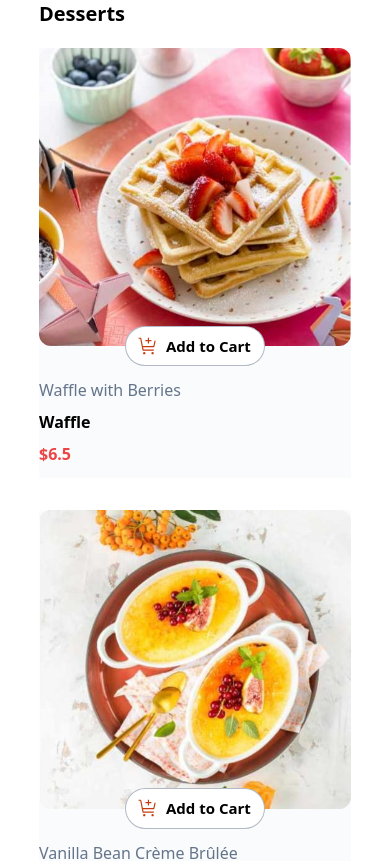
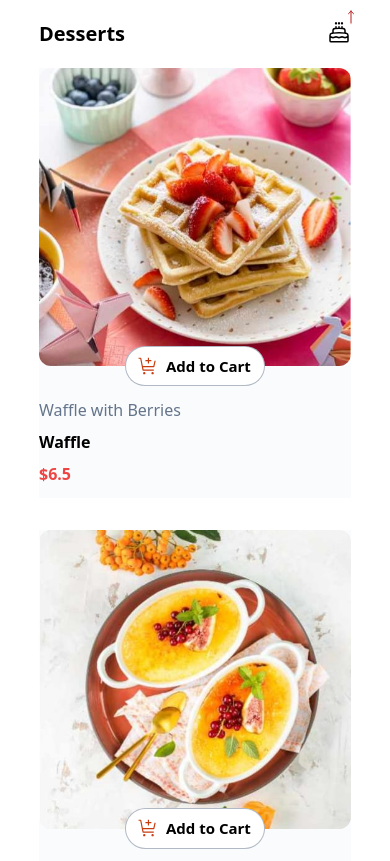
Before and after one commit to Selva-kumar-K/food_order_app_ui, a React (Vite) app: page / in a window 390 px wide. Shown: the top 861 px of the page. Built offline with nearby package versions, Linux system fonts and the light colour scheme.

Commit message:
resolved errors

```diff
--- a/src/App.tsx
+++ b/src/App.tsx
@@ -2,7 +2,7 @@
 
 export default function App() {
   return (
-    <div className="w-[80%] mx-auto">
+    <div className="w-[80%] mx-auto mt-5">
       <CardSection/>
     </div>
   )
--- a/src/components/CardSection.tsx
+++ b/src/components/CardSection.tsx
@@ -1,45 +1,100 @@
-import {useEffect, useState } from "react";
+import { useEffect, useState } from "react";
 import { food_items } from "../libs/data";
 import Cart from "./Cart";
 import ProductCard from "./ProductCard";
 import ConfirmCard from "./ConfirmCard";
 
 export default function CardSection() {
-    const [items, setItems] = useState(food_items)
+  const [items, setItems] = useState(food_items);
 
-    const [state, setState] = useState(false)
-    console.log(items)
+  const [state, setState] = useState(false);
+  const [menu, showMenu] = useState(false);
+  // const [notify, setNotify] = useState(false)
 
-    let sumOfTotal = 0
-    items.map(product => {
-      sumOfTotal += product.countNumber * product.price
+
+
+
+
+  let sumOfTotal = 0;
+  items.map((product) => {
+    sumOfTotal += product.countNumber * product.price;
     // return sumOfTotal
-    })
-    console.log(sumOfTotal)
+  });
+
 
   useEffect(() => {
-      if(state === false){
-        setItems(food_items)
+    if (state === false) {
+      setItems(food_items);
     }
-    },[state])
+  }, [state]);
 
+  console.log(items)
+  // console.log(notify)
 
   return (
-    <div className={`${state ? "bg-slate-300/50" : ""}`}>
+    <div className={`${state ? "bg-slate-300/20" : ""}`}>
+      <div className="flex justify-between">
         <h2 className="text-xl md:text-2xl lg:text-3xl font-semibold mb-5">
           Desserts
         </h2>
+        <div className="relative md:hidden">
+          <svg
+            onClick={() => showMenu((prev) => !prev)}
+            xmlns="http://www.w3.org/2000/svg"
+            fill="none"
+            viewBox="0 0 24 24"
+            strokeWidth="1.5"
+            stroke="currentColor"
+            className="size-6"
+          >
+            <path
+              strokeLinecap="round"
+              strokeLinejoin="round"
+              d="M12 8.25v-1.5m0 1.5c-1.355 0-2.697.056-4.024.166C6.845 8.51 6 9.473 6 10.608v2.513m6-4.871c1.355 0 2.697.056 4.024.166C17.155 8.51 18 9.473 18 10.608v2.513M15 8.25v-1.5m-6 1.5v-1.5m12 9.75-1.5.75a3.354 3.354 0 0 1-3 0 3.354 3.354 0 0 0-3 0 3.354 3.354 0 0 1-3 0 3.354 3.354 0 0 0-3 0 3.354 3.354 0 0 1-3 0L3 16.5m15-3.379a48.474 48.474 0 0 0-6-.371c-2.032 0-4.034.126-6 .371m12 0c.39.049.777.102 1.163.16 1.07.16 1.837 1.094 1.837 2.175v5.169c0 .621-.504 1.125-1.125 1.125H4.125A1.125 1.125 0 0 1 3 20.625v-5.17c0-1.08.768-2.014 1.837-2.174A47.78 47.78 0 0 1 6 13.12M12.265 3.11a.375.375 0 1 1-.53 0L12 2.845l.265.265Zm-3 0a.375.375 0 1 1-.53 0L9 2.845l.265.265Zm6 0a.375.375 0 1 1-.53 0L15 2.845l.265.265Z"
+            />
+          </svg>
+          <svg
+            xmlns="http://www.w3.org/2000/svg"
+            fill="none"
+            viewBox="0 0 24 24"
+            strokeWidth="1.5"
+            stroke="currentColor"
+            className="size-4 absolute -top-2 left-4 animate-bounce text-red-700"
+          >
+            <path
+              strokeLinecap="round"
+              strokeLinejoin="round"
+              d="M8.25 6.75 12 3m0 0 3.75 3.75M12 3v18"
+            />
+          </svg>
+        </div>
+      </div>
+      {menu && (
+        <Cart
+          products={items}
+          changeCart={setItems}
+          setState={setState}
+          menu={menu}
+        />
+      )}
 
-      <div className="relative flex flex-col space-y-5 md:flex-row space-x-10">
+      <div className="relative">
+        <div
+          className={`flex flex-col space-y-5 md:flex-row space-x-10 ${
+            state ? "!pointer-events-none disabled:pointer-events-none" : ""
+          }`}
+        >
           <div className="md:w-2/3 grid gap-8 md:grid-cols-2 xl:grid-cols-3 md:gap-8">
-          {items.map((product,index) => (
-            <ProductCard key={index} products={product} setItems={setItems}/>
+            {items.map((product, index) => (
+              <ProductCard key={index} products={product} setItems={setItems} />
             ))}
           </div>
-        <Cart products={items} changeCart={setItems} setState={setState}/>
+          <Cart products={items} changeCart={setItems} setState={setState} />
+        </div>
 
-        {state && <ConfirmCard items={items} total={sumOfTotal} setState={setState}/> }
-
+        {state && (
+          <ConfirmCard items={items} total={sumOfTotal} setState={setState} />
+        )}
       </div>
     </div>
   );
--- a/src/components/Cart.tsx
+++ b/src/components/Cart.tsx
@@ -34,9 +34,10 @@
     >
   >;
   setState: React.Dispatch<React.SetStateAction<boolean>>
+  menu? : boolean
 }
 
-export default function Cart({ products, changeCart, setState }: Product) {
+export default function Cart({ products, changeCart, setState , menu}: Product) {
   const [cart, setCart] = useState<Items[]>(products);
 
   let sumOfTotal = 0
@@ -77,11 +78,11 @@
   // console.log(cart);
   return (
     <>
-      <div className="">
+      <div className={`${menu ? "block" : "hidden"} md:block`}>
         {cart.filter((product) => {
           return product.countNumber === 0;
         }).length === 9 ? (
-          <div className="">
+          <div className="mb-6">
             <div className="">
               <h1 className="text-2xl text-[#c52e2e] font-semibold">
                 Your Cart (0)
@@ -140,7 +141,7 @@
               <p className="font-semibold text-xl">${sumOfTotal}</p>
             </div>
 
-            <div className="flex flex-col mt-6">
+            <div className="flex flex-col mt-6 mb-5">
               <button className="bg-red-700/90 text-white rounded-full py-2 hover:bg-red-600" onClick={() => setState(true)}>Confirm Order</button>
             </div>
           </>
--- a/src/components/ConfirmCard.tsx
+++ b/src/components/ConfirmCard.tsx
@@ -1,4 +1,3 @@
-
 interface Items {
   image: {
     thumbnail: string;
@@ -16,11 +15,11 @@
 type Products = {
   items: Items[];
   total: number;
-  setState: React.Dispatch<React.SetStateAction<boolean>>
+  setState: React.Dispatch<React.SetStateAction<boolean>>;
 };
 export default function ConfirmCard({ items, total, setState }: Products) {
   return (
-    <div className="absolute w-full p-2 -left-10 right-0 mx-auto md:w-[40%] xl:w-[30%] bg-white md:left-[30%] md:top-[10%] md:lg:top-[5%] md:right-0 md:mx-auto rounded-lg">
+    <div className="absolute w-[90%] left-0 right-0 top-20 h-fit mx-auto md:w-[40%] xl:w-[30%] bg-white rounded-lg">
       <div className="p-5">
         <svg
           xmlns="http://www.w3.org/2000/svg"
@@ -37,17 +36,22 @@
           />
         </svg>
         <h1 className="font-semibold text-2xl">Order Confirmed</h1>
-        <p className="text-slate-400 mt-2 text-sm">We hope you enjoy your food</p>
+        <p className="text-slate-400 mt-2 text-sm">
+          We hope you enjoy your food 😋
+        </p>
         <div className="mt-4">
           {items.map((product) => {
             if (product.countNumber >= 1) {
               return (
-                <div className="mb-4">
+                <div className="mb-4 flex items-center space-x-4">
+                  <img src={product.image.thumbnail} className="w-16"/>
+                  <div className="">
                     <p className="text-[15px] font-semibold">{product.name}</p>
                     <span className="text-red-500 font-semibold">
                       {product.countNumber}x{" "}
                       <span className="text-slate-600">@{product.price}</span>
                     </span>
+                  </div>
                 </div>
               );
             }
@@ -58,7 +62,12 @@
           </div>
 
           <div className="flex flex-col mt-4">
-              <button className="bg-red-700/90 text-white rounded-full py-2 hover:bg-red-600" onClick={() => setState(prev => !prev)}>Start New Order</button>
+            <button
+              className="bg-red-700/90 text-white rounded-full py-2 hover:bg-red-600"
+              onClick={() => setState((prev) => !prev)}
+            >
+              Start New Order
+            </button>
           </div>
         </div>
       </div>
--- a/src/components/ProductCard.tsx
+++ b/src/components/ProductCard.tsx
@@ -32,7 +32,7 @@
 
 export default function ProductCard({ products, setItems }: Product) {
   const [state, setState] = useState(false);
-
+  // const mobile : (string | undefined | boolean)= window.screen.width < 520 && products.image.mobile || window.screen.width > 520 && products.image.desktop
   const handleClick = (e : string) => {
     setItems(prev => prev.map(product => {
         if(product.name === e){
@@ -72,9 +72,9 @@
     <div className="max-w-md bg-slate-200/20">
       <div className="relative">
         <img
-          src={`${products.image.desktop}`}
+          src={products.image.desktop}
           alt=""
-          className="rounded-xl w-[556px] md:w-[656px]"
+          className={`rounded-xl w-[556px] md:w-[656px]`}
         />
         {!state || products.countNumber === 0?
           <button onClick={() => handleClick(products.name)} className="border border-slate-500/50 rounded-full bg-white text-black flex items-center space-x-2 px-3 py-2 md:px-4 md:py-2 absolute -bottom-5 left-0 right-0 mx-auto w-[140px] md:w-[155px]">
```
Lines whose indentation alone changed are shown as unchanged.
